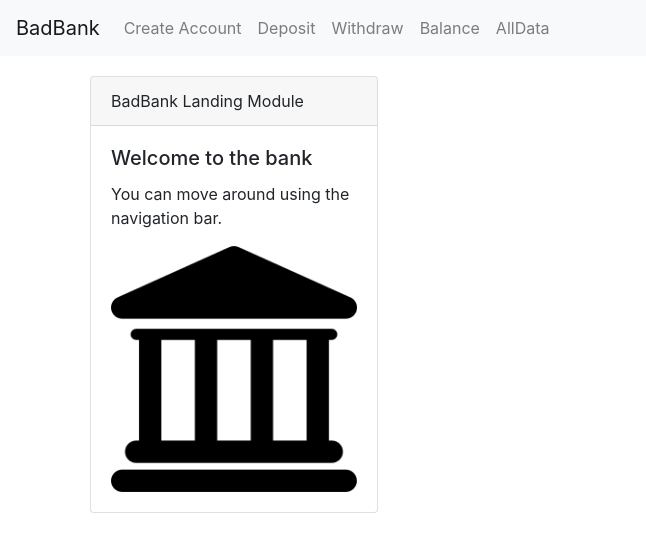
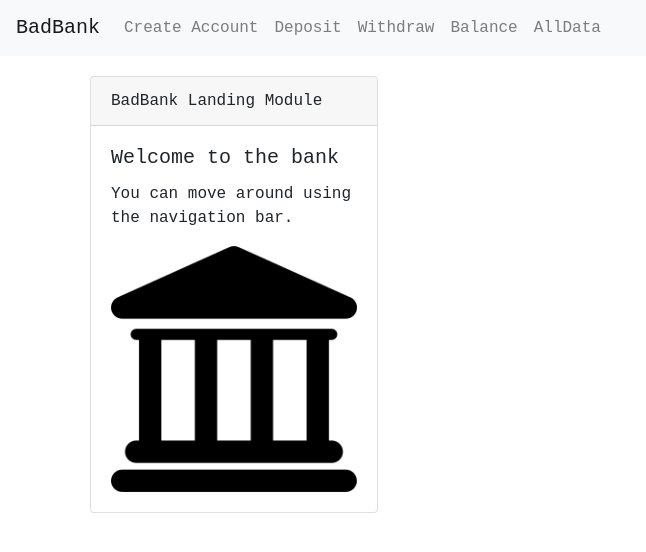
Before and after one commit to JOJ0/git-essentials-demo, a plain HTML site: page index.html in a window 1280 px wide. Shown: the whole page, without its empty margins (0-646 px from the left). Drawn offline with nearby package versions, Linux system fonts and the light colour scheme.

Commit message:
Basics to be able to use CSS via a styles.css file
and set general font to Courier New.

```diff
--- a/index.html
+++ b/index.html
@@ -9,6 +9,7 @@
       rel="stylesheet"
       href="https://stackpath.bootstrapcdn.com/bootstrap/4.5.2/css/bootstrap.min.css"
     />
+    <link rel="stylesheet" href="styles.css">
 
     <!-- don't use this in production: -->
     <script src="https://unpkg.com/@babel/standalone/babel.min.js"></script>
--- /dev/null
+++ b/styles.css
@@ -0,0 +1,3 @@
+body {
+  font-family: "Courier New"
+}
```
